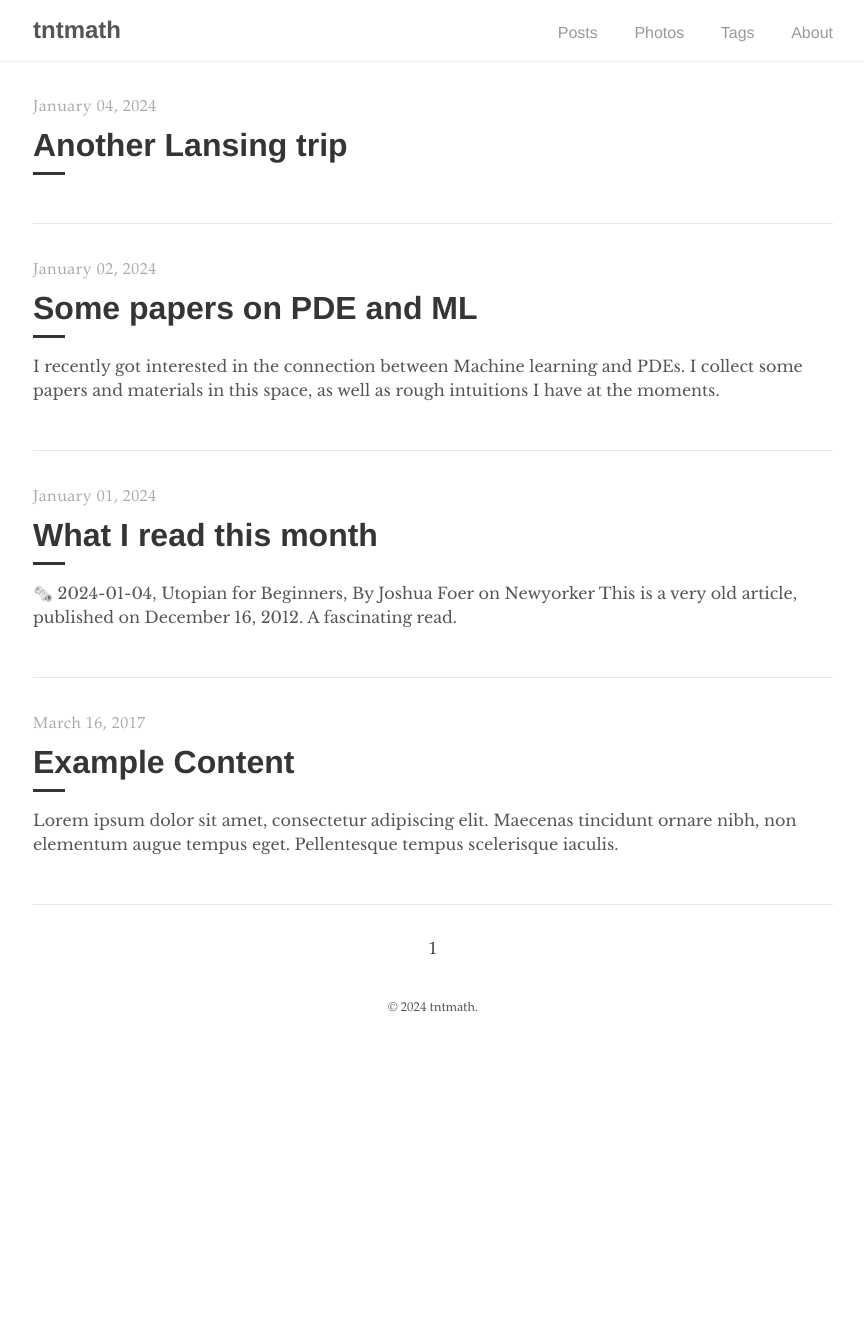
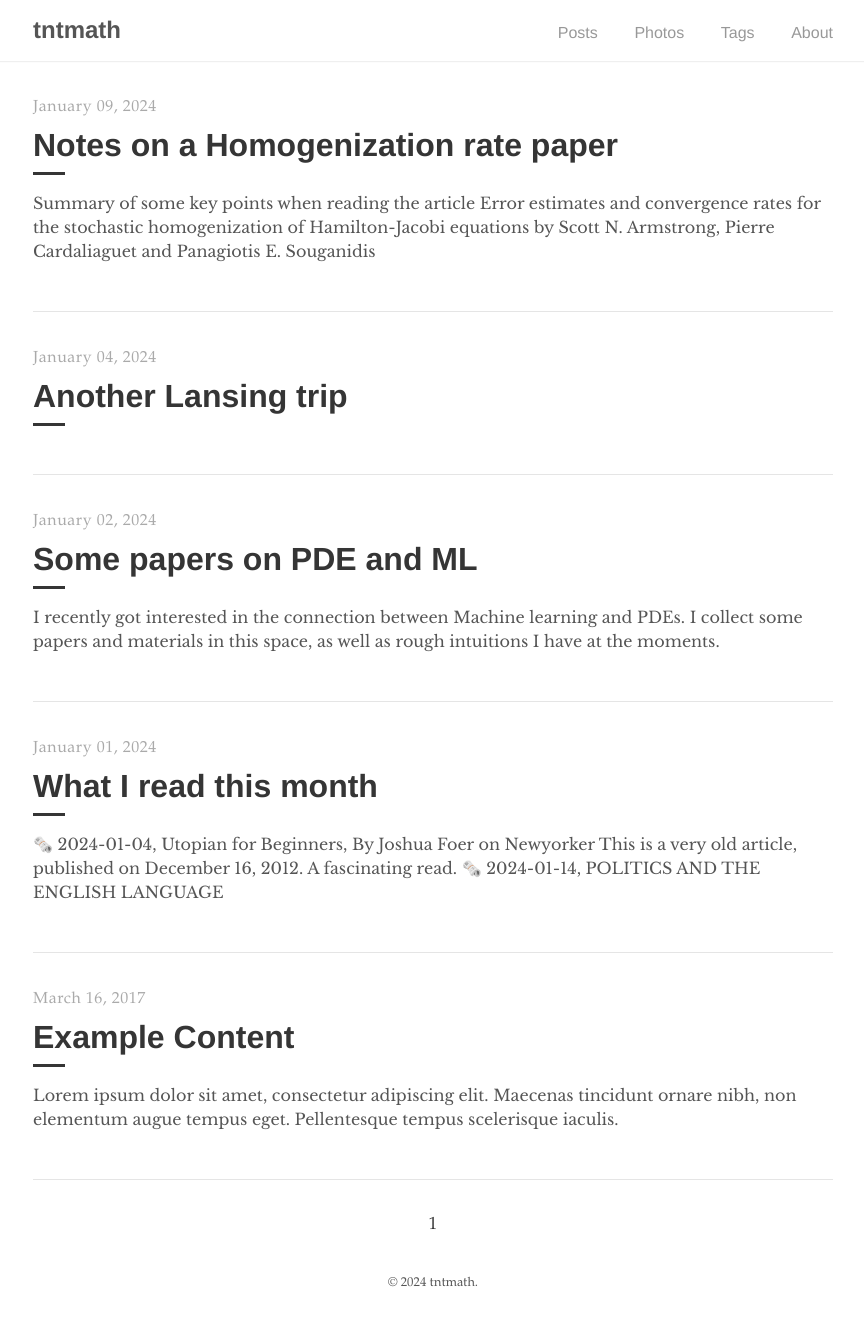
Before and after one commit to tunguyenthaison/tntmath, a Jekyll site: the page built from index.html, in a window 1280 px wide. Shown: the whole page, without its empty margins (207-1071 px from the left). Built offline with Jekyll 4.4.1, drawn with Linux system fonts in a browser that asks for light colours; the list of posts is cut into pages by our own code; before the commit the page ends 1051 px from its top, so only the background shows below that.

Commit message:
update blog

```diff
--- a/_posts/2024-01-01-what-I-read-in-Jan.md
+++ b/_posts/2024-01-01-what-I-read-in-Jan.md
@@ -11,3 +11,5 @@ date: 2024-01-01
 - 🗞️ 2024-01-04, [Utopian for Beginners, By Joshua Foer on Newyorker](https://www.newyorker.com/magazine/2012/12/24/utopian-for-beginners)
 
     This is a very old article, published on December 16, 2012. A fascinating read.
+
+- 🗞️ 2024-01-14, [POLITICS AND THE ENGLISH LANGUAGE](https://www.orwellfoundation.com/the-orwell-foundation/orwell/essays-and-other-works/politics-and-the-english-language/)
--- /dev/null
+++ b/_posts/2024-01-09-homogenization-jams.md
@@ -0,0 +1,15 @@
+---
+layout: post
+title: "Notes on a Homogenization rate paper"
+author: "tntmanth"
+tags: math,
+excerpt_separator: <!--more-->
+mathjax: true
+date: 2024-01-09
+---
+
+Summary of some key points when reading the article
+
+> *Error estimates and convergence rates for the stochastic homogenization of Hamilton-Jacobi equations* <br>
+> by Scott N. Armstrong, Pierre Cardaliaguet and Panagiotis E. Souganidis <br> <!--more-->
+> J. Amer. Math. Soc. 27 (2014), 479-540
```
